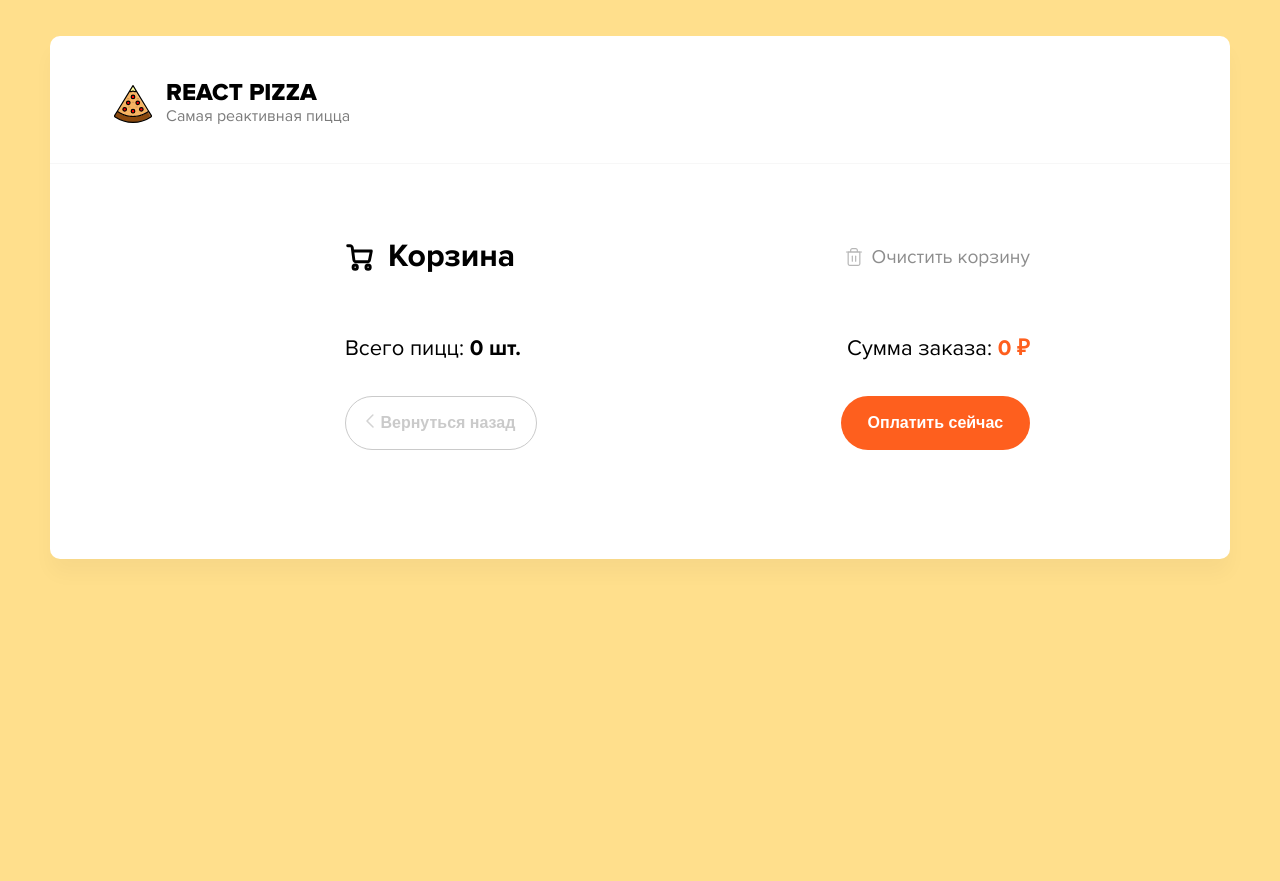
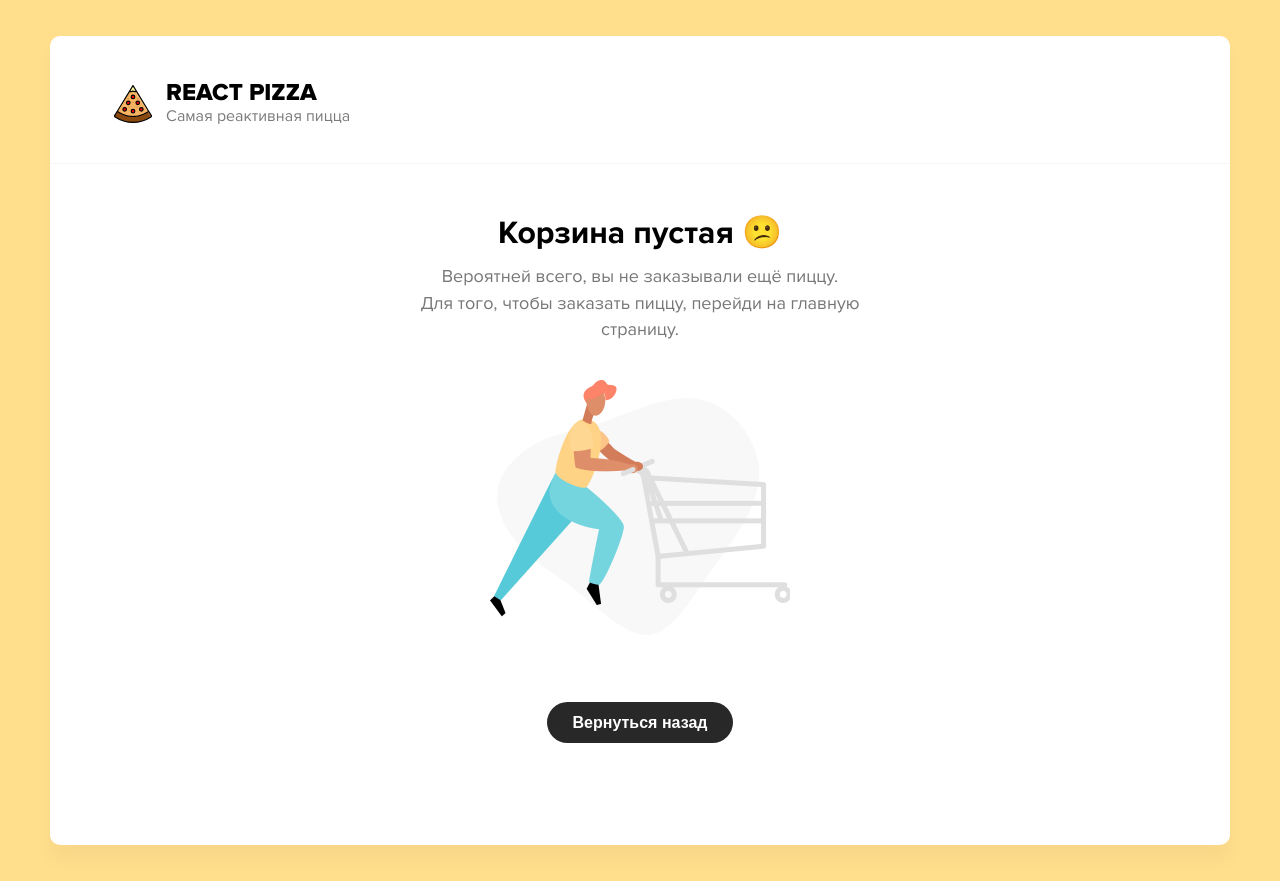
Before and after one commit to maycraft/react-pizza, a React (Create React App) app: page /cart in a window 1280 px wide. Before the commit the page ends 800 px from the top, so only its background shows below. Built offline with nearby package versions, Linux system fonts and the light colour scheme.

Commit message:
add opportunity clear the Cart

```diff
--- a/src/components/Cart/Cart.jsx
+++ b/src/components/Cart/Cart.jsx
@@ -1,16 +1,27 @@
 import React from 'react'
-import { useSelector } from 'react-redux';
+import { useDispatch, useSelector } from 'react-redux';
 import { Link } from 'react-router-dom';
-import { Button, CartItem } from '..';
+
+import { Button, CartEmpty, CartItem } from '..';
+import { setClearCartAC } from '../../redux/actions/cart';
 
 const Cart = () => {
 
     const objPizzasInCart = useSelector(({cart}) => cart.items);
     const { totalCount, totalPrice } = useSelector(({cart}) => cart);
     const pizzasId = Object.keys(objPizzasInCart);
+    const dispatch = useDispatch();
+
+    const handleClearCart = () => {
+        if (window.confirm("Вы действительно хотите очистить корзину?")){
+            dispatch( setClearCartAC() );
+        }
+    }
 
     return (
-        <main className="cart">
+
+        totalCount
+        ?   <main className="cart">
                 <div className="cart__header">
                     <div className="cart__title">
                         <svg width="29" height="29" viewBox="0 0 18 18" fill="none" xmlns="http://www.w3.org/2000/svg">
@@ -20,7 +31,7 @@ const Cart = () => {
                         </svg>
                         <span>Корзина</span>
                     </div>
-                <div className="cart__clean">
+                    <div className="cart__clean" onClick={() => handleClearCart()}>
                         <svg width="20" height="20" viewBox="0 0 20 20" fill="none" xmlns="http://www.w3.org/2000/svg">
                             <path d="M2.5 5H4.16667H17.5" stroke="#B6B6B6" strokeWidth="1.2" strokeLinecap="round" strokeLinejoin="round"/>
                             <path d="M6.66663 5.00001V3.33334C6.66663 2.89131 6.84222 2.46739 7.15478 2.15483C7.46734 1.84227 7.89127 1.66667 8.33329 1.66667H11.6666C12.1087 1.66667 12.5326 1.84227 12.8451 2.15483C13.1577 2.46739 13.3333 2.89131 13.3333 3.33334V5.00001M15.8333 5.00001V16.6667C15.8333 17.1087 15.6577 17.5326 15.3451 17.8452C15.0326 18.1577 14.6087 18.3333 14.1666 18.3333H5.83329C5.39127 18.3333 4.96734 18.1577 4.65478 17.8452C4.34222 17.5326 4.16663 17.1087 4.16663 16.6667V5.00001H15.8333Z" stroke="#B6B6B6" strokeWidth="1.2" strokeLinecap="round" strokeLinejoin="round"/>
@@ -53,10 +64,10 @@ const Cart = () => {
                             <span>Вернуться назад</span>
                         </Link>
                     </Button>
-
                     <Button className="button--buy">Оплатить сейчас</Button>
                 </div>
             </main>
+        : <CartEmpty/>
     )
 }
 
```
Lines whose indentation alone changed are shown as unchanged.
